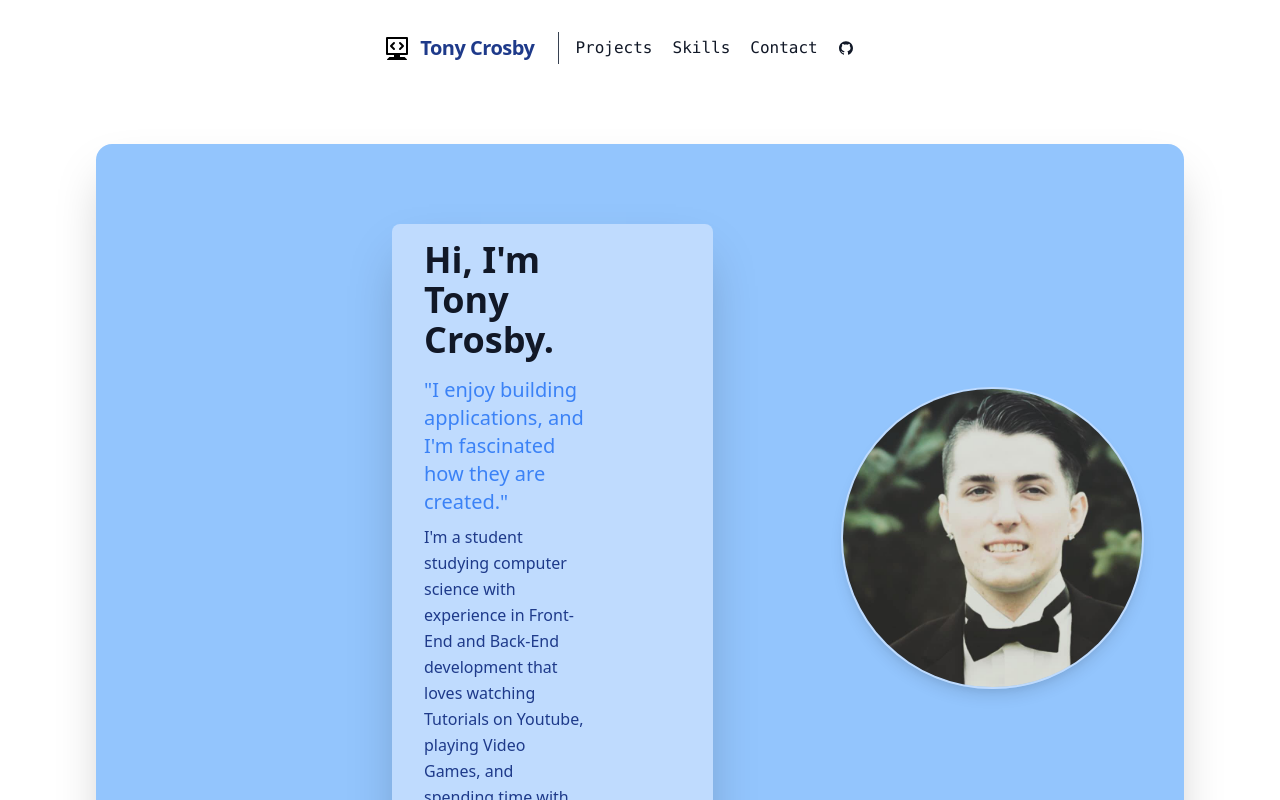
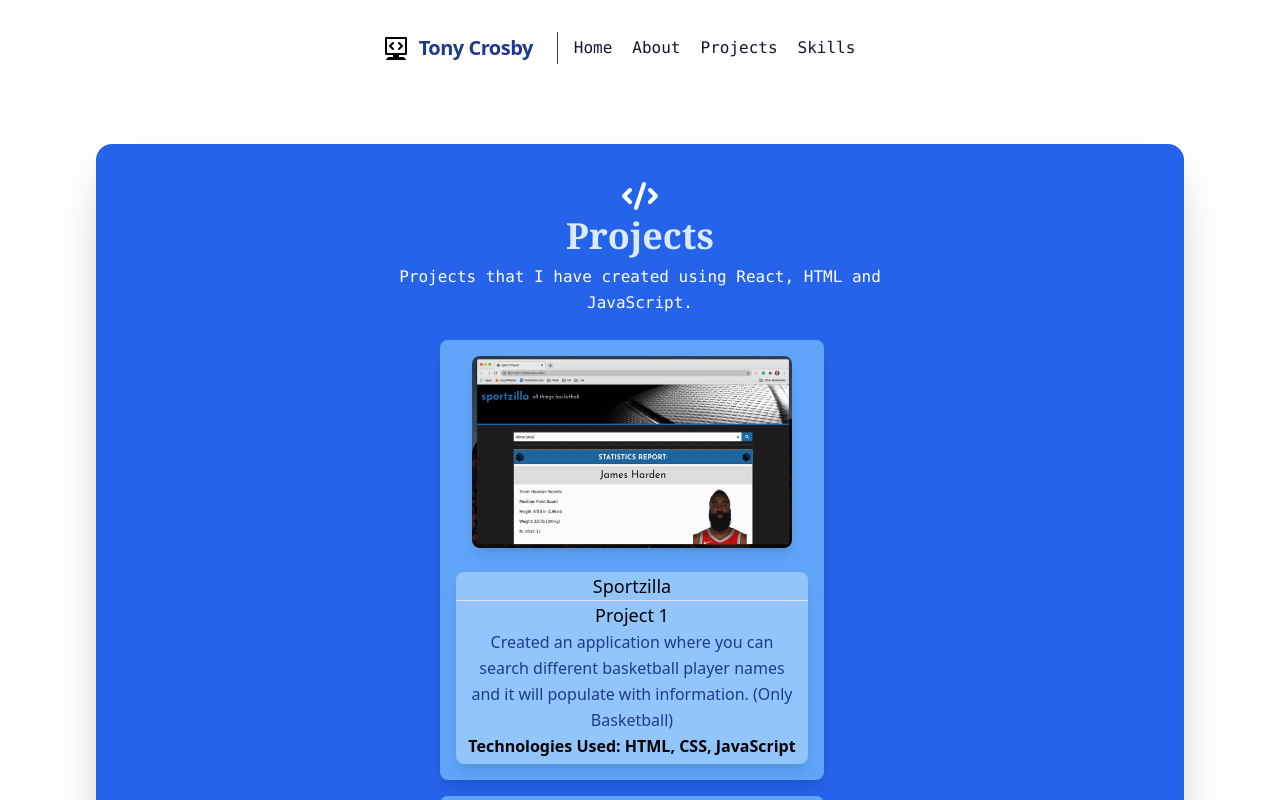
Before and after one commit to tonycrosby-tech/Portfolio, a React (Create React App) app: page /projects in a window 1280 px wide. Shown: the top 800 px of the page. Built offline with nearby package versions, Linux system fonts and the light colour scheme.

Commit message:
updating portfolio

```diff
--- a/package.json
+++ b/package.json
@@ -15,11 +15,12 @@
     "react": "^17.0.2",
     "react-dom": "^17.0.2",
     "react-icons": "^4.7.1",
+    "react-router-dom": "^6.7.0",
     "react-scripts": "4.0.3",
     "web-vitals": "^1.0.1"
   },
   "scripts": {
-    "start": "craco --openssl-legacy-provider start",
+    "start": "craco start",
     "build": "craco build",
     "test": "craco test",
     "predeploy": "npm run build",
--- a/src/App.js
+++ b/src/App.js
@@ -1,17 +1,21 @@
 import './App.css';
 import Navbar from './components/Navbar';
-import About from './pages/About';
+import { BrowserRouter, Route, Routes } from 'react-router-dom';
+import Home from './pages/Home';
 import Projects from './pages/Projects';
-import Skills from './pages/Skills';
-import Contact from './pages/Contact';
 
 function App() {
   return (
     <>
-      <Navbar />
-      <About />
-      <Projects />
-      <Skills />
+      <BrowserRouter>
+        <div>
+          <Navbar />
+          <Routes>
+            <Route path="/" element={<Home />} />
+            <Route path="/projects" element={<Projects />} />
+          </Routes>
+        </div>
+      </BrowserRouter>
     </>
   );
 }
--- /dev/null
+++ b/src/components/Footer.js
@@ -0,0 +1,44 @@
+import React from 'react';
+import { AiFillGithub } from 'react-icons/ai';
+
+const Footer = () => {
+  return (
+    <div className="shadow-2xl py-2 px-72 w-full text-white flex flex-row items-center justify-center">
+      <div class="flex flex-row flex-shrink-0 py-8 px-8 items-center justify-center">
+        <svg
+          xmlns="http://www.w3.org/2000/svg"
+          x="0px"
+          y="0px"
+          width="30"
+          height="30"
+          viewBox="0 0 30 30"
+        >
+          <path d="M 5 4 A 1.0001 1.0001 0 0 0 4 5 L 4 21 A 1.0001 1.0001 0 0 0 5 22 L 11.998047 22 L 11.998047 24 L 7.8300781 24 C 7.5760781 24 7.3314844 24.097484 7.1464844 24.271484 L 5.1582031 26.136719 C 4.8272031 26.445719 5.0489531 27 5.5019531 27 L 24.498047 27 C 24.951047 27 25.172797 26.444766 24.841797 26.134766 L 22.853516 24.269531 C 22.667516 24.096531 22.423922 24 22.169922 24 L 17.998047 24 L 17.998047 22 L 25 22 A 1.0001 1.0001 0 0 0 26 21 L 26 5 A 1.0001 1.0001 0 0 0 25 4 L 5 4 z M 6 6 L 24 6 L 24 20 L 6 20 L 6 6 z M 11.980469 8.9902344 A 1.0001 1.0001 0 0 0 11.292969 9.2929688 L 8.2929688 12.292969 A 1.0001 1.0001 0 0 0 8.2929688 13.707031 L 11.292969 16.707031 A 1.0001 1.0001 0 1 0 12.707031 15.292969 L 10.414062 13 L 12.707031 10.707031 A 1.0001 1.0001 0 0 0 11.980469 8.9902344 z M 17.990234 8.9902344 A 1.0001 1.0001 0 0 0 17.292969 10.707031 L 19.585938 13 L 17.292969 15.292969 A 1.0001 1.0001 0 1 0 18.707031 16.707031 L 21.707031 13.707031 A 1.0001 1.0001 0 0 0 21.707031 12.292969 L 18.707031 9.2929688 A 1.0001 1.0001 0 0 0 17.990234 8.9902344 z"></path>
+        </svg>
+        <span class=" text-xl tracking-tight font-bold text-blue-600 mx-2">
+          Tony Crosby
+        </span>
+        <nav className="md:mr-auto md:ml-4 md:py-1 md:pl-4 md:border-l lg:border-gray-600 md:border-gray-70 flex flex-wrap items-center justify-center">
+          <a
+            href="https://docs.google.com/document/d/1LXRe2oxhB_wv1RlOngVGmCuWDOATxlwH_OXFqPWDBws/edit?usp=sharing"
+            target="_blank"
+            className=" text-blue-500 font-mono ml-2 hover:text-blue-900"
+          >
+            Resume
+          </a>
+
+          <a
+            href="https://github.com/tonycrosby-tech"
+            target="_blank"
+            className=" text-blue-500 font-mono ml-4 hover:text-blue-900"
+          >
+            <AiFillGithub />
+          </a>
+        </nav>
+      </div>
+
+    </div>
+  );
+};
+
+export default Footer;
--- a/src/components/Navbar.js
+++ b/src/components/Navbar.js
@@ -1,5 +1,5 @@
 import React from 'react';
-import { AiFillGithub as AiFillGithub  } from "react-icons/ai";
+import { AiFillGithub } from 'react-icons/ai';
 
 export default function Navbar() {
   return (
@@ -16,23 +16,35 @@ export default function Navbar() {
           >
             <path d="M 5 4 A 1.0001 1.0001 0 0 0 4 5 L 4 21 A 1.0001 1.0001 0 0 0 5 22 L 11.998047 22 L 11.998047 24 L 7.8300781 24 C 7.5760781 24 7.3314844 24.097484 7.1464844 24.271484 L 5.1582031 26.136719 C 4.8272031 26.445719 5.0489531 27 5.5019531 27 L 24.498047 27 C 24.951047 27 25.172797 26.444766 24.841797 26.134766 L 22.853516 24.269531 C 22.667516 24.096531 22.423922 24 22.169922 24 L 17.998047 24 L 17.998047 22 L 25 22 A 1.0001 1.0001 0 0 0 26 21 L 26 5 A 1.0001 1.0001 0 0 0 25 4 L 5 4 z M 6 6 L 24 6 L 24 20 L 6 20 L 6 6 z M 11.980469 8.9902344 A 1.0001 1.0001 0 0 0 11.292969 9.2929688 L 8.2929688 12.292969 A 1.0001 1.0001 0 0 0 8.2929688 13.707031 L 11.292969 16.707031 A 1.0001 1.0001 0 1 0 12.707031 15.292969 L 10.414062 13 L 12.707031 10.707031 A 1.0001 1.0001 0 0 0 11.980469 8.9902344 z M 17.990234 8.9902344 A 1.0001 1.0001 0 0 0 17.292969 10.707031 L 19.585938 13 L 17.292969 15.292969 A 1.0001 1.0001 0 1 0 18.707031 16.707031 L 21.707031 13.707031 A 1.0001 1.0001 0 0 0 21.707031 12.292969 L 18.707031 9.2929688 A 1.0001 1.0001 0 0 0 17.990234 8.9902344 z"></path>
           </svg>
-          <span class=" text-xl tracking-tight font-bold text-blue-900 mx-2">Tony Crosby</span>
+          <span class=" text-xl tracking-tight font-bold text-blue-900 mx-2">
+            Tony Crosby
+          </span>
           <nav className="md:mr-auto md:ml-4 md:py-1 md:pl-4 md:border-l md:border-gray-700	flex flex-wrap items-center text-base justify-center">
-          <a href="#projects" className="mr-5 text-gray-900 font-mono hover:text-blue-500">
+            <a
+              href="/"
+              className="mr-5 text-gray-900 font-mono hover:text-blue-500"
+            >
+              Home
+            </a>
+            <a
+              href="#about"
+              className="mr-5 text-gray-900 font-mono hover:text-blue-500"
+            >
+              About
+            </a>
+            <a
+              href="/projects"
+              className="mr-5 text-gray-900 font-mono hover:text-blue-500"
+            >
               Projects
             </a>
-          <a href="#skills" className="mr-5 text-gray-900 font-mono hover:text-blue-500">
+                        <a
+              href="#skills"
+              className="mr-5 text-gray-900 font-mono hover:text-blue-500"
+            >
               Skills
             </a>
-                    <a href="#skills" className="mr-5 text-gray-900 font-mono hover:text-blue-500">
-            Contact
-          </a>
-          <a href="https://github.com/tonycrosby-tech" target="_blank" className="mr-5 text-gray-900 font-mono hover:text-blue-500">
-            <AiFillGithub/>
-          </a>
-
           </nav>
-
         </div>
       </nav>
     </div>
--- a/src/data.js
+++ b/src/data.js
@@ -1,9 +1,9 @@
-import project1 from './images/first_website.JPG';
+import project1 from './images/sportzilla-demo.gif';
 import project2 from './images/jsquiz.jpg';
 import project3 from './images/password-generator.jpg';
-import project4 from './images/sportzilla-demo.gif';
-import project5 from './images/forums.JPG';
-import project6 from './images/website1.JPG';
+import project4 from './images/forums.JPG';
+import project5 from './images/website1.JPG';
+import github from './images/github.jpg';
 
 export const projects = [
   {
@@ -12,7 +12,7 @@ export const projects = [
     description: `Created an application where you can search different basketball player names
       and it will populate with information. (Only Basketball)`,
     technologies: ['Technologies Used: HTML, CSS, JavaScript'],
-    image: project4,
+    image: project1,
     link: 'https://millsy4.github.io/sportz_project/',
   },
   {
@@ -35,18 +35,27 @@ export const projects = [
     title: 'Project 4',
     subtitle: 'WhatChaMaCallIt',
     description: `This is a Forum where a user can create threads and reply to others posts.`,
-    technologies: ['Technologies Used: HTML, CSS, JavaScript, Bootstrap'],
-    image: project5,
+    technologies: ['Technologies Used: JavaScript, Bootstrap'],
+    image: project4,
     link: 'https://fullstackbc-project-02.herokuapp.com/',
   },
   {
     title: 'Project 5',
-    subtitle: 'My Last Non-React Website',
+    subtitle: '3rd Portfolio',
     description: `This was my last website created before making a React Website!`,
-    technologies: ['Technologies Used: HTML, CSS, JavaScript, Bootstrap'],
+    technologies: ['Technologies Used: HTML, JavaScript, Bootstrap'],
 
-    image: project6,
+    image: project5,
     link: 'https://github.com/tonycrosby-tech/Portfolio_Complete',
+  },
+  {
+    title: 'Github',
+    subtitle: 'More projects ',
+    description: `If you would like to check out more projects that I have created please check out my GitHub.`,
+    technologies: ['Python, C++, JavaScript, React, etc.'],
+
+    image: github,
+    link: 'https://github.com/tonycrosby-tech',
   },
 ];
 
--- a/src/pages/About.js
+++ b/src/pages/About.js
@@ -1,20 +1,24 @@
 import React from 'react';
-import img from './img/tony.jpg'
+import img from './img/tony.jpg';
 
 const About = () => {
   return (
     <>
-      <div className="hero bg-blue-300 mt-12 divide-x-2 ml-24 mr-24 shadow-2xl rounded-2xl">
+      <section className="" id="about">
+        <div className="hero bg-blue-300 mt-6 divide-x-2 ml-24 mr-24 shadow-2xl rounded-2xl">
           <div className="mx-auto flex px-10 py-20 md:flex-row flex-col items-center ml-64 ">
-          <div className="bg-blue-200 rounded-lg md:w-1/2 lg:pr-24 md:pr-16 flex flex-col md:items-start md:text-left shadow-2xl mb-16 md:mb-0 items-center text-center">
+            <div className="bg-blue-200 rounded-lg md:w-1/2 lg:pr-24 md:pr-16 flex flex-col md:items-start md:text-left shadow-2xl md:mb-0 items-center text-center">
               <h1 className="mt-4 font-consolas mx-8 sm:text-4xl text-2xl font-bold text-gray-900">
                 Hi, I'm Tony Crosby.
               </h1>
-            <p className="text-blue-500 mx-8 break-words mt-4 text-xl" >"I enjoy building applications, and I'm fascinated how they are created."</p>
+              <p className="text-blue-500 mx-8 break-words mt-4 text-xl">
+                "I enjoy building applications, and I'm fascinated how they are
+                created."
+              </p>
               <p className="mb-4 mt-2 mx-8 bold font-menlo break-words text-blue-900 leading-relaxed">
-              I'm a student studying computer science with experience in Front-End
-              and Back-End development that loves watching Tutorials on Youtube,
-              playing Video Games, and spending time with Family.
+                I'm a student studying computer science with experience in
+                Front-End and Back-End development that loves watching Tutorials
+                on Youtube, playing Video Games, and spending time with Family.
               </p>
             </div>
             <div className="lg:max-w-sm ml-32 lg:w-half md:w-1/2 w-5/6">
@@ -25,7 +29,33 @@ const About = () => {
               />
             </div>
           </div>
+          <div className="flex flex-col ml-32 mb-6">
+            <h1 className="sm:text-4xl py-4 px-4 text-4xl font-bold font-seriftitle-font mb-2 text-blue-500">
+              Background
+            </h1>
           </div>
+          <div className='flex flex-row mb-6'>
+            <div className="flex flex-col ml-32 items-center justify-center py-6 px-6 w-3/5 bg-blue-500 rounded-lg break-words mb-12">
+              <p className="text-white font-medium text-2xl">
+                My name is Tony Crosby and, I first got into coding when I was
+                younger by developing plugins for my minecraft servers. I really
+                enjoyed it but I didn't ever think I would actually start
+                developing in other languages. Until I started messing around
+                with Web Developing and I enjoyed that so much that I went and
+                did a Full Stack Coding Bootcamp at the University of Kansas in
+                2021. I graduated in March 2022 with a Certificate in Full Stack
+                Web Development then I enjoyed doing Web Development so much
+                that I started getting fluent with JavaScript and React, so then
+                I was like if I can do JavaScript then I might as well try and
+                learn a new language on my own, so I did I actually learned the
+                basics of Python and C++. Now I'm studying to get my Bachelors
+                in Computer Science, and i'm doing my first term at JCCC then
+                i'm transferring to KU to finish my degree.
+              </p>
+            </div>
+          </div>
+        </div>
+      </section>
     </>
   );
 };
--- a/src/pages/Contact.js
+++ b/src/pages/Contact.js
@@ -2,10 +2,14 @@ import React from 'react';
 
 export default function Contact() {
   return (
-    <section id="contact" className="relative bg-blue-700 mt-12 mb-12 divide-x-2 ml-24 mr-24 shadow-2xl rounded-2xl">
-      {/* <div className="hero bg-blue-300 divide-x-2 ml-24 mr-24 border-dashed border-2 border-blue-900 shadow-2xl mt-12"> */}
-      <div className="container px-5 py-10 mx-auto flex sm:flex-nowrap flex-wrap">
-        <div className="lg:w-2/3 md:w-1/2 bg-gray-900 rounded-lg overflow-hidden sm:mr-10 p-10 flex items-end justify-start relative">
+    <section
+      id="contact"
+      className="relative bg-blue-300 mt-12 mb-12 ml-24 mr-24 shadow-2xl rounded-2xl"
+    >
+        <div className='flex flex-row items-center justify-center text-4xl py-8 text-white font-medium '>Contact Me </div>
+
+      <div className="container px-5 py-10 mx-auto flex sm:flex-nowrap flex-wrap mb-6">
+        <div className="lg:w-2/3 md:w-1/2 bg-gray-900 rounded-lg mb-8 overflow-hidden sm:mr-10 p-10 flex items-end justify-start relative">
           <iframe
             width="100%"
             height="100%"
@@ -14,31 +18,10 @@ export default function Contact() {
             frameBorder={0}
             marginHeight={0}
             marginWidth={0}
-            style={{ filter: 'opacity(0.7)' }}
+            style={{ filter: 'opacity(0.9)' }}
             src="https://www.google.com/maps/embed/v1/place?q=97+4th+st+leavenworth+kansas&key=AIzaSyBFw0Qbyq9zTFTd-tUY6dZWTgaQzuU17R8"
           />
-          <div className="bg-blue-700 relative flex flex-wrap py-6 rounded shadow-md">
-            <div className="lg:w-1/2 px-6">
-              <h2 className="title-font font-semibold text-white tracking-widest text-xs">
-                ADDRESS
-              </h2>
-              <p className="mt-1 font-mono text-blue-300">
-                Leavenworth, KS 66048
-              </p>
-            </div>
-            <div className="lg:w-1/2 px-6 mt-4 lg:mt-0">
-              <h2 className="title-font font-semibold text-white tracking-widest text-xs">
-                EMAIL
-              </h2>
-              <a href="mailto:tonycrosby96@gmail.com"className="mt-1 font-mono text-blue-300">
-                tonycrosby96@gmail.com
-              </a>
-              <h2 className="title-font font-semibold text-white tracking-widest text-xs mt-4">
-                PHONE
-              </h2>
-              <p className="mt-1 font-mono text-blue-300">913-702-6906</p>
-            </div>
-          </div>
+
         </div>
         <form
           action="https://formsubmit.co/tonycrosby96@gmail.com"
@@ -46,14 +29,14 @@ export default function Contact() {
           name="contact"
           className="lg:w-1/3 md:w-1/2 flex flex-col md:ml-auto w-full md:py-8 mt-8 md:mt-0"
         >
-          <h2 className="text-white font-serif sm:text-4xl text-3xl mb-1 font-medium title-font">
-            Hire Me
+          <h2 className="flex flex-row text-white font-serif sm:text-4xl text-3xl mb-1 items-center justify-center font-medium title-font">
+            Get in touch
           </h2>
-          <p className="leading-relaxed mb-5 font-mono text-blue-300">
-            Please feel free to contact me by email or phone.
+          <p className="leading-relaxed mb-5 font-mono text-blue-600">
+            Please feel free to contact me by email or on Github.
           </p>
           <div className="relative mb-4">
-            <label htmlFor="name" className="leading-7 text-sm text-blue-300">
+            <label htmlFor="name" className="leading-7 text-sm text-blue-500">
               Name
             </label>
             <input
@@ -65,7 +48,7 @@ export default function Contact() {
             />
           </div>
           <div className="relative mb-4">
-            <label htmlFor="email" className="leading-7 text-sm text-blue-300">
+            <label htmlFor="email" className="leading-7 text-sm text-blue-500">
               Email
             </label>
             <input
@@ -79,16 +62,15 @@ export default function Contact() {
           <div className="relative mb-4">
             <label
               htmlFor="message"
-              className="leading-7 text-sm text-blue-300"
+              className="leading-7 text-sm text-blue-500"
             >
               Message
             </label>
             <textarea
-            required
+              required
               id="message"
               name="message"
               className="w-full bg-blue-500 rounded border border-blue-900 focus:border-blue-400 focus:ring-2 focus:ring-blue-900 h-32 text-base outline-none text-gray-900 py-1 px-3 resize-none leading-6 transition-colors duration-200 ease-in-out"
-
             />
           </div>
           <button
--- /dev/null
+++ b/src/pages/Home.js
@@ -0,0 +1,18 @@
+import React from 'react';
+import About from './About';
+import Footer from '../components/Footer';
+import Contact from './Contact';
+const Home = () => {
+  return (
+    <>
+    <div>
+    <About />
+    <Contact />
+    <Footer />
+    </div>
+
+    </>
+  );
+};
+
+export default Home;
--- a/src/pages/Projects.js
+++ b/src/pages/Projects.js
@@ -1,49 +1,64 @@
-import { CodeIcon } from "@heroicons/react/solid";
-import React from "react";
-import { projects } from "../data";
+import { CodeIcon } from '@heroicons/react/solid';
+import React from 'react';
+import { projects } from '../data';
+import Skills from './Skills';
+import Footer from '../components/Footer';
 
 export default function Projects() {
   return (
-    <section id="projects" className="text-gray-400 mt-12 bg-blue-600 body-font divide-x-2 ml-24 mr-24 mb-12 shadow-2xl rounded-2xl">
+    <>
+    <section
+      id="projects"
+      className="text-gray-400 mt-12 bg-blue-600 body-font divide-x-2 ml-24 mr-24 mb-12 shadow-2xl rounded-2xl"
+    >
       <div className="container px-5 py-8 mx-auto text-center lg:px-40">
-        <div className="flex flex-col w-full mb-6">
+        <div className="flex flex-col w-full mb-2">
           <CodeIcon className="mx-auto inline-block text-white w-10" />
-          <h1 className="sm:text-4xl text-3xl font-bold font-serif title-font mb-6 text-blue-100">
+          <h1 className="sm:text-4xl text-3xl font-bold font-serif title-font mb-2 text-blue-100">
             Projects
           </h1>
-          <p className="lg:w-2/3 mx-auto leading-relaxed font-mono mb-6 text-white text-base">
+          <p className="lg:w-2/3 mx-auto leading-relaxed font-mono mb-4 text-white text-base">
             Projects that I have created using React, HTML and JavaScript.
           </p>
         </div>
-        <div className="flex flex-wrap ml-40 w-4/5">
+        <div className="flex flex-row flex-wrap justify-center">
           {projects.map((project) => (
             <a
               href={project.link}
               key={project.image}
-              className="">
-              <div className="flex mx-auto relative mb-8 rounded-lg bg-blue-400 shadow-lg ">
+              className="lg:w-96 lg:h-100 mr-4 mb-4 rounded-lg bg-blue-400 shadow-lg "
+            >
+              <div>
                 <img
                   alt="gallery"
-                  className="relative ml-12 mt-8 rounded-lg shadow-lg inset-0 w-2/5 mb-12 object-cover object-center "
+                  className="rounded-lg w-5/6 h-48 mx-8 mt-4 mb-4 shadow-lg"
                   src={project.image}
                 />
-                <div className="ml-2 mt-8 w-3/4 rounded-lg shadow-lg mr-12 mb-12 bg-blue-300 ">
-                  <h2 className="tracking-widest text-lg text-black font-medium mt-2 mb-1">
+                <div className="rounded-lg mx-4 mt-6 shadow-lg h-48 mb-4 bg-blue-300 ">
+                  <h2 className="text-lg text-black font-medium">
                     {project.subtitle}
-                    <hr className="mt-4"/>
+                    <hr className="" />
                   </h2>
-                  <h1 className="title-font text-lg font-medium text-black mb-4">
+                  <h1 className="title-font text-lg font-medium text-black">
                     {project.title}
                   </h1>
-                  <p className="leading-relaxed text-blue-900 word-break ml-4 mr-4">{project.description}</p>
-                  <p className="leading-relaxed text-black mt-4 mb-4 font-bold">{project.technologies}</p>
-
+                  <p className="leading-relaxed text-blue-900 word-break mx-2">
+                    {project.description}
+                  </p>
+                  <p className="leading-relaxed text-black font-bold">
+                    {project.technologies}
+                  </p>
                 </div>
               </div>
             </a>
           ))}
         </div>
+        <div className="mb-8">
+          <Skills />
+        </div>
       </div>
     </section>
+    <Footer />
+    </>
   );
 }
```
Also changed, not shown: src/pages/Skills.js (+17 -14 lines), public/index.html (renamed from index.html), src/images/github.jpg (added). Lines whose indentation alone changed are shown as unchanged.
